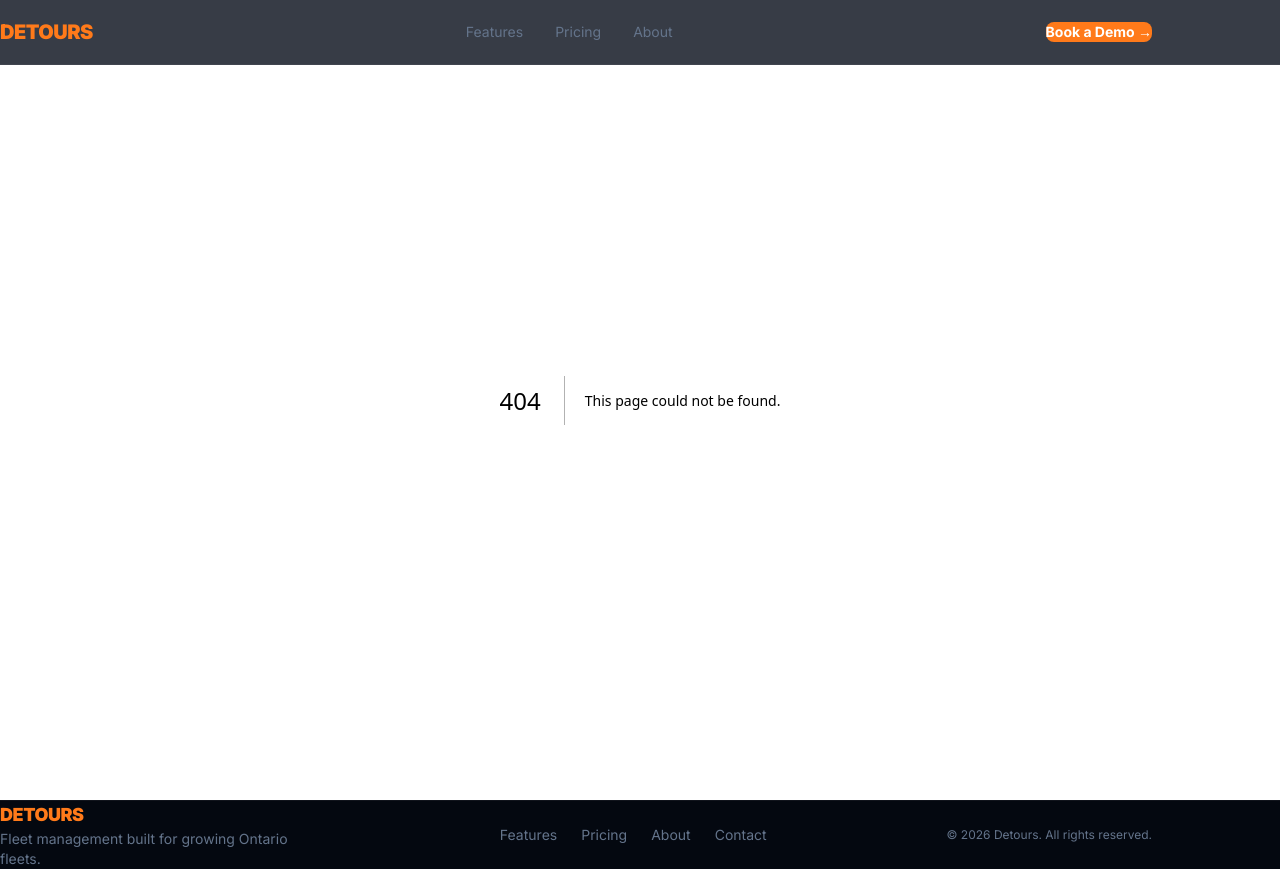
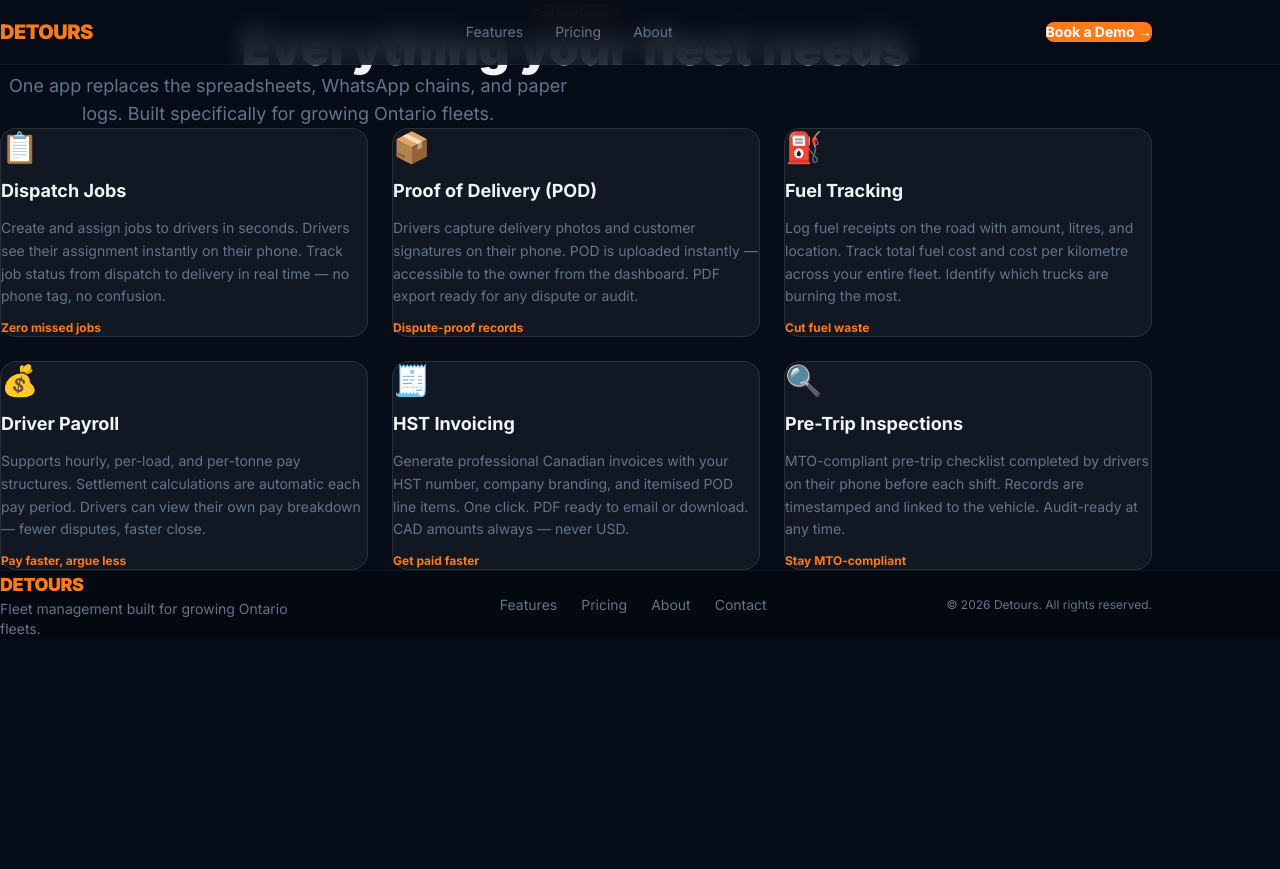
Before and after one commit to Prabh101726/detours-website, a Next.js app: page /features in a window 1280 px wide. Before the commit this address had no page. After the commit the page ends 800 px from the top, so only its background shows below. Built offline with nearby package versions, Linux system fonts and the light colour scheme.

Commit message:
feat: add Features page with 6 feature cards

```diff
--- /dev/null
+++ b/app/features/page.tsx
@@ -0,0 +1,81 @@
+import type { Metadata } from "next";
+import AnimatedSection from "@/components/AnimatedSection";
+import FeatureCard from "@/components/FeatureCard";
+
+export const metadata: Metadata = {
+  title: "Features — Detours Fleet Management",
+  description:
+    "Dispatch, POD, fuel tracking, driver payroll, HST invoicing, and MTO pre-trip inspections — all in one app.",
+};
+
+const features = [
+  {
+    icon: "📋",
+    title: "Dispatch Jobs",
+    description:
+      "Create and assign jobs to drivers in seconds. Drivers see their assignment instantly on their phone. Track job status from dispatch to delivery in real time — no phone tag, no confusion.",
+    benefit: "Zero missed jobs",
+  },
+  {
+    icon: "📦",
+    title: "Proof of Delivery (POD)",
+    description:
+      "Drivers capture delivery photos and customer signatures on their phone. POD is uploaded instantly — accessible to the owner from the dashboard. PDF export ready for any dispute or audit.",
+    benefit: "Dispute-proof records",
+  },
+  {
+    icon: "⛽",
+    title: "Fuel Tracking",
+    description:
+      "Log fuel receipts on the road with amount, litres, and location. Track total fuel cost and cost per kilometre across your entire fleet. Identify which trucks are burning the most.",
+    benefit: "Cut fuel waste",
+  },
+  {
+    icon: "💰",
+    title: "Driver Payroll",
+    description:
+      "Supports hourly, per-load, and per-tonne pay structures. Settlement calculations are automatic each pay period. Drivers can view their own pay breakdown — fewer disputes, faster close.",
+    benefit: "Pay faster, argue less",
+  },
+  {
+    icon: "🧾",
+    title: "HST Invoicing",
+    description:
+      "Generate professional Canadian invoices with your HST number, company branding, and itemised POD line items. One click. PDF ready to email or download. CAD amounts always — never USD.",
+    benefit: "Get paid faster",
+  },
+  {
+    icon: "🔍",
+    title: "Pre-Trip Inspections",
+    description:
+      "MTO-compliant pre-trip checklist completed by drivers on their phone before each shift. Records are timestamped and linked to the vehicle. Audit-ready at any time.",
+    benefit: "Stay MTO-compliant",
+  },
+];
+
+export default function FeaturesPage() {
+  return (
+    <div className="max-w-6xl mx-auto px-6 py-24">
+      <AnimatedSection className="text-center mb-16">
+        <span className="inline-block bg-brand-orange/10 border border-brand-orange/25 text-brand-orange text-xs font-bold px-3 py-1.5 rounded-full mb-5">
+          Full feature set
+        </span>
+        <h1 className="text-4xl md:text-5xl font-black text-text-primary mb-4">
+          Everything your fleet needs
+        </h1>
+        <p className="text-lg text-text-muted max-w-xl mx-auto">
+          One app replaces the spreadsheets, WhatsApp chains, and paper logs.
+          Built specifically for growing Ontario fleets.
+        </p>
+      </AnimatedSection>
+
+      <div className="grid grid-cols-1 md:grid-cols-2 lg:grid-cols-3 gap-6">
+        {features.map((f, i) => (
+          <AnimatedSection key={f.title} delay={i * 0.07}>
+            <FeatureCard {...f} />
+          </AnimatedSection>
+        ))}
+      </div>
+    </div>
+  );
+}
```
